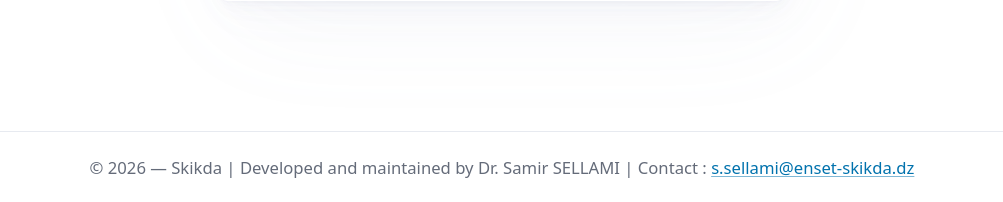
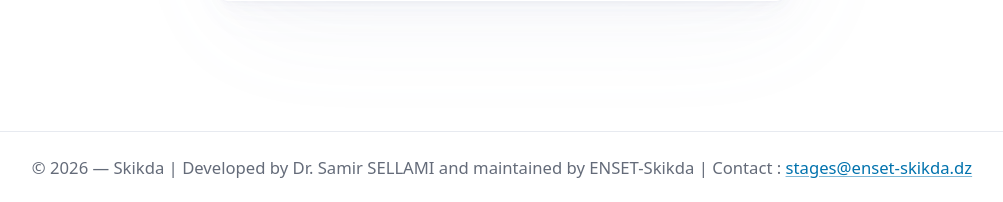
Before and after one commit to SamRepository/classement-stages, a FastAPI app: page /connexion in a window 1280 px wide. Shown: the part 852-1054 px from the top of the page, without its empty margins (138-1141 px from the left). Run offline with FastAPI, Linux system fonts and the light colour scheme.

Commit message:
Pied de page : credit ENSET-Skikda et contact stages@enset-skikda.dz

```diff
--- a/webapp/templates/base.html
+++ b/webapp/templates/base.html
@@ -48,8 +48,8 @@
   {% block contenu %}{% endblock %}
 </main>
 <footer class="container site-footer">
-  <small>© {{ current_year() }} — Skikda | Developed and maintained by Dr. Samir SELLAMI |
-    Contact : <a href="mailto:s.sellami@enset-skikda.dz">s.sellami@enset-skikda.dz</a></small>
+  <small>© {{ current_year() }} — Skikda | Developed by Dr. Samir SELLAMI and maintained by ENSET-Skikda |
+    Contact : <a href="mailto:stages@enset-skikda.dz">stages@enset-skikda.dz</a></small>
 </footer>
 <script>
   // Les erreurs des requêtes HTMX (texte brut en français) sont montrées à l'utilisateur,
```
